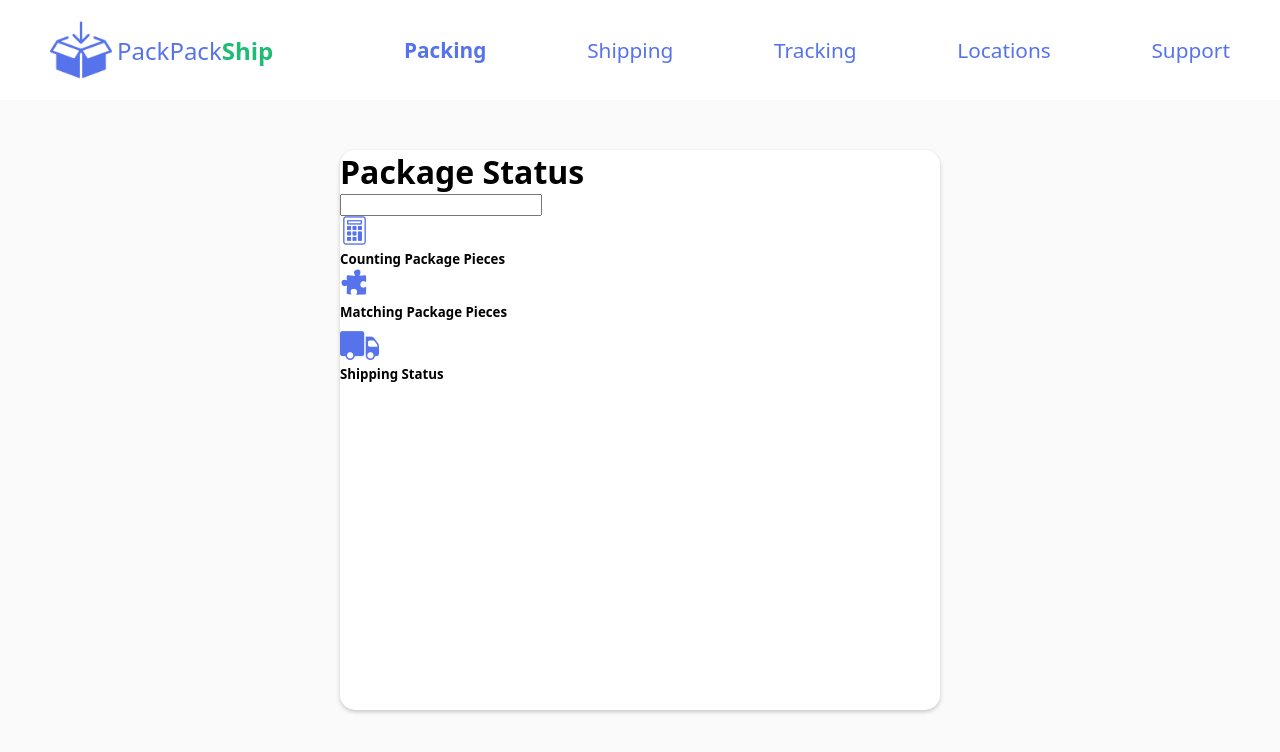
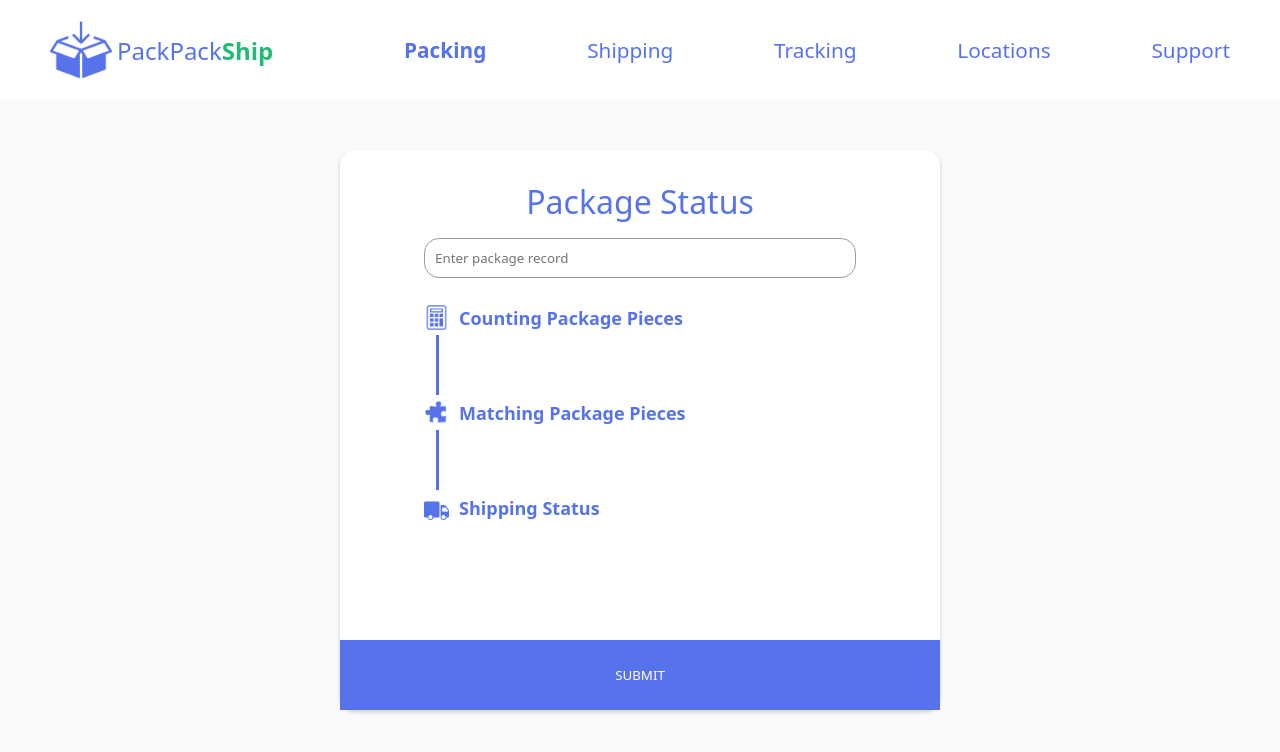
Before and after one commit to jaymbans/package-boxing-ui, a React (Create React App) app: page / in a window 1280 px wide. Shown: the top 752 px of the page. Built offline with nearby package versions, Linux system fonts and the light colour scheme.

Commit message:
added styling for validation purposes

```diff
--- a/src/App.scss
+++ b/src/App.scss
@@ -63,11 +63,112 @@ body {
   }
 
   form {
+    position: relative;
     background: white;
     border-radius: 15px;
     box-shadow: 0 2px 4px rgba(0, 0, 0, .2);
     margin: 50px auto;
     width: 600px;
     min-height: 70vh;
+    padding: 30px;
+    display: flex;
+    flex-direction: column;
+    align-items: center;
+
+    h1 {
+      color: $pps-blue;
+      font-weight: normal;
+      text-align: center;
+      margin-bottom: 15px;
+    }
+
+    input {
+      border: 1px solid rgb(156, 156, 156);
+      border-radius: 15px;
+      padding: 10px;
+      width: 80%;
+    }
+
+    .stepper-container {
+      display: flex;
+      flex-direction: column;
+      margin-top: 5%;
+      margin-left: auto;
+      margin-right: auto;
+      width: 80%;
+
+      .step {
+        .text {
+          display: flex;
+          align-items: center;
+
+          img {
+            height: 25px;
+          }
+
+          h5 {
+            font-size: 18px;
+            margin-left: 10px;
+            color: $pps-blue;
+          }
+        }
+
+        .divider {
+          content: "x";
+          width: 100%;
+          height: 60px;
+          border-left: 3px solid $pps-blue;
+          margin-left: 12px;
+          margin-top: 5px;
+          margin-bottom: 5px;
+        }
+      }
+    }
+
+    &>h5 {
+      font-size: 16px;
+      margin: 20px 0;
+      text-align: center;
+      font-weight: normal;
+
+      &.success {
+        color: $pps-green;
+      }
+
+      &.error {
+        color: red;
+      }
+    }
+
+    .error-container {
+      border: 1px solid red;
+      background: #FFC9C9;
+      width: 100%;
+      padding: 5px;
+
+      p {
+        display: flex;
+        color: red;
+      }
+    }
+
+    input.submit-btn {
+      background: $pps-blue;
+      color: white;
+      border-radius: 0;
+      margin-top: 10px;
+      height: 70px;
+      border: none;
+      position: absolute;
+      bottom: 0;
+      width: 100%;
+      cursor: pointer;
+
+      &:disabled {
+        background: #c0c0c0;
+        cursor: default;
+      }
+    }
+
   }
 }
--- a/src/components/PackageStatusCard.jsx
+++ b/src/components/PackageStatusCard.jsx
@@ -36,41 +36,50 @@ function PackageStatusCard() {
   return (
     <form>
       <h1>Package Status</h1>
-      <input type="text" />
+      <input type="text" placeholder='Enter package record' />
       <div className="stepper-container">
         {
-          steps.map(step => {
+          steps.map((step, i) => {
             return (
               <div className="step">
                 <div className="text">
                   <img alt={step.iconName} src={step.icon} />
                   <h5>{step.stepTitle}</h5>
                   {
-                    step.error && <img alt='error-icon' />
+                    step.error && <img alt='error-icon'
+                      src={require("../media/error-icon.png")}
+                    />
                   }
                   {
-                    step.success && <img alt='success-icon' />
+                    step.success && <img alt='success-icon'
+                      src={require("../media/success-icon.png")} />
                   }
                 </div>
-                <div className="divider"></div>
+                {
+                  i < steps.length - 1 &&
+                  <div className="divider"></div>
+                }
               </div>
             )
           })
         }
       </div>
       {
-        success && <h5>Success! Your package record has been validated</h5>
+        success && <h5 className='success'>Success! Your package record has been validated</h5>
       }
       {
         errors.length > 0 && (
           <>
-            <h5>There were errors with your package record</h5>
+            <h5 className='error'>There were errors with your package record</h5>
             <div className="error-container">
-              {errors.map(err => <p><img alt="error icon" />{err}</p>)}
+              {errors.map(err => <p><img alt="error icon"
+                src={require("../media/error-icon.png")}
+              />{err}</p>)}
             </div>
           </>
         )
       }
+      <input disabled={errors.length > 0} className='submit-btn' type="submit" value="SUBMIT" />
     </form>
   )
 }
```
Also changed, not shown: src/media/error-icon.png (added), src/media/success-icon.png (added).
